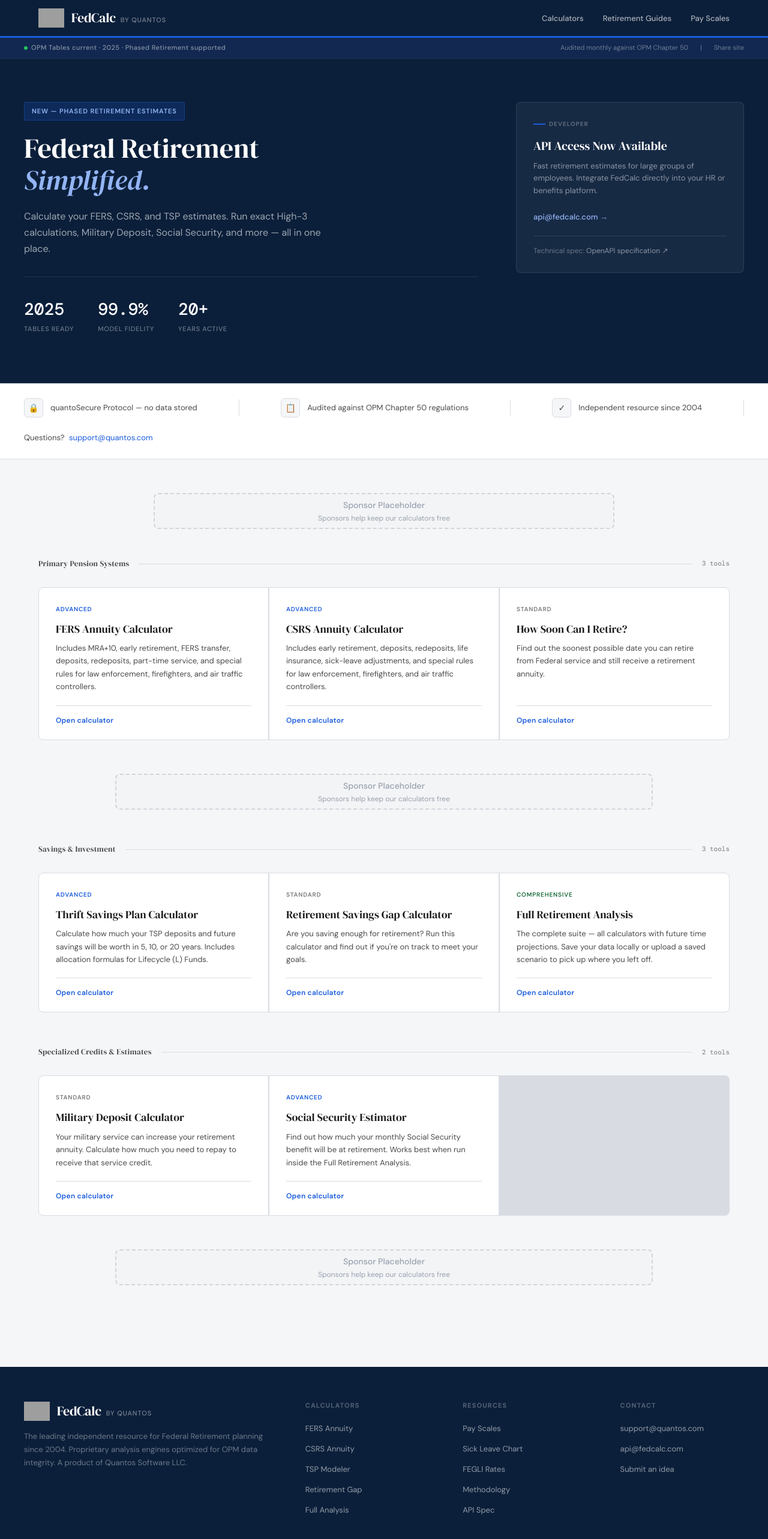
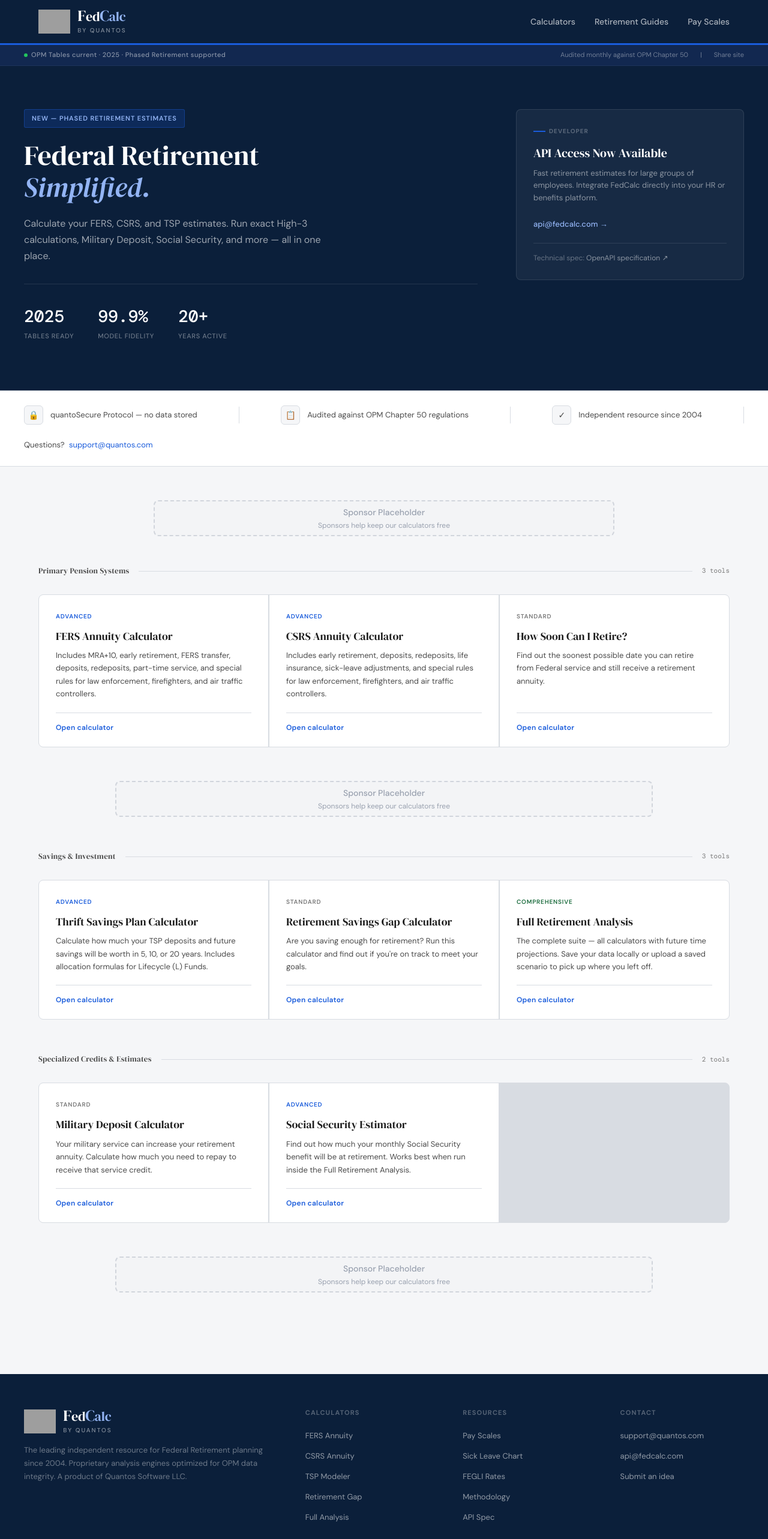
Before and after one commit to rscboy/quantos, a React (Vite) app: page / in a window 1280 px wide. Shown: the top 2566 px of the page at 60% size. Built offline with nearby package versions, Linux system fonts and the light colour scheme; grey boxes are pictures that could not be loaded.

Commit message:
feat: Redesign logo and update nav/footer
Enhances the visual branding by redesigning the FedCalc logo and applying it consistently across the navigation and footer components. This includes adjusting element sizes and positioning for a more refined look.

```diff
--- a/src/components/Footer.tsx
+++ b/src/components/Footer.tsx
@@ -10,12 +10,15 @@
               <img
                 src="https://raw.githubusercontent.com/rscboy/quantos/refs/heads/main/logo2.png"
                 alt="FedCalc by Quantos"
-                className="h-8 w-auto object-contain"
+                className="h-10 w-auto object-contain"
                 referrerPolicy="no-referrer"
               />
-              <div className="flex items-baseline gap-2">
-                <span className="font-serif text-[22px] text-white tracking-[-0.3px]">FedCalc</span>
-                <span className="text-[11px] font-sans font-medium text-white/45 tracking-[0.08em] uppercase">by Quantos</span>
+              <div className="flex flex-col justify-center items-start">
+                <div className="font-serif leading-none tracking-[-0.3px]">
+                  <span className="text-white text-[26px]">F</span><span className="text-white text-[22px]">ed</span>
+                  <span className="text-[#93B4F4] text-[26px]">C</span><span className="text-[#93B4F4] text-[22px]">alc</span>
+                </div>
+                <span className="text-[10px] font-sans font-medium text-white/50 tracking-[0.2em] uppercase mt-1">by Quantos</span>
               </div>
             </div>
             <p className="text-[13px] text-white/40 leading-[1.7]">
--- a/src/components/Nav.tsx
+++ b/src/components/Nav.tsx
@@ -4,7 +4,7 @@
   return (
     <>
       <nav className="bg-navy text-white sticky top-0 z-50 border-b-[3px] border-blue">
-        <div className="max-w-[1200px] mx-auto px-6 h-[60px] flex items-center justify-between">
+        <div className="max-w-[1200px] mx-auto px-6 h-[72px] flex items-center justify-between">
           <a
             className="flex items-center gap-3 cursor-pointer no-underline"
             onClick={() => setView('home')}
@@ -12,31 +12,34 @@
             <img
               src="https://raw.githubusercontent.com/rscboy/quantos/refs/heads/main/logo2.png"
               alt="FedCalc by Quantos"
-              className="h-8 w-auto object-contain"
+              className="h-10 w-auto object-contain"
               referrerPolicy="no-referrer"
             />
-            <div className="flex items-baseline gap-2">
-              <span className="font-serif text-[22px] text-white tracking-[-0.3px]">FedCalc</span>
-              <span className="text-[11px] font-sans font-medium text-white/45 tracking-[0.08em] uppercase">by Quantos</span>
+            <div className="flex flex-col justify-center items-start">
+              <div className="font-serif leading-none tracking-[-0.3px]">
+                <span className="text-white text-[26px]">F</span><span className="text-white text-[22px]">ed</span>
+                <span className="text-[#93B4F4] text-[26px]">C</span><span className="text-[#93B4F4] text-[22px]">alc</span>
+              </div>
+              <span className="text-[10px] font-sans font-medium text-white/50 tracking-[0.2em] uppercase mt-1">by Quantos</span>
             </div>
           </a>
           <ul className="hidden md:flex items-center gap-8 list-none m-0 p-0">
             <li>
               <a
                 href="#"
-                className="text-white/65 text-[13px] font-medium no-underline transition-colors duration-150 hover:text-white hover:no-underline active:text-white"
+                className="text-white/65 text-[14px] font-medium no-underline transition-colors duration-150 hover:text-white hover:no-underline active:text-white"
                 onClick={(e) => { e.preventDefault(); setView('home'); }}
               >
                 Calculators
               </a>
             </li>
             <li>
-              <a href="#" className="text-white/65 text-[13px] font-medium no-underline transition-colors duration-150 hover:text-white hover:no-underline">
+              <a href="#" className="text-white/65 text-[14px] font-medium no-underline transition-colors duration-150 hover:text-white hover:no-underline">
                 Retirement Guides
               </a>
             </li>
             <li>
-              <a href="#" className="text-white/65 text-[13px] font-medium no-underline transition-colors duration-150 hover:text-white hover:no-underline">
+              <a href="#" className="text-white/65 text-[14px] font-medium no-underline transition-colors duration-150 hover:text-white hover:no-underline">
                 Pay Scales
               </a>
             </li>
```
